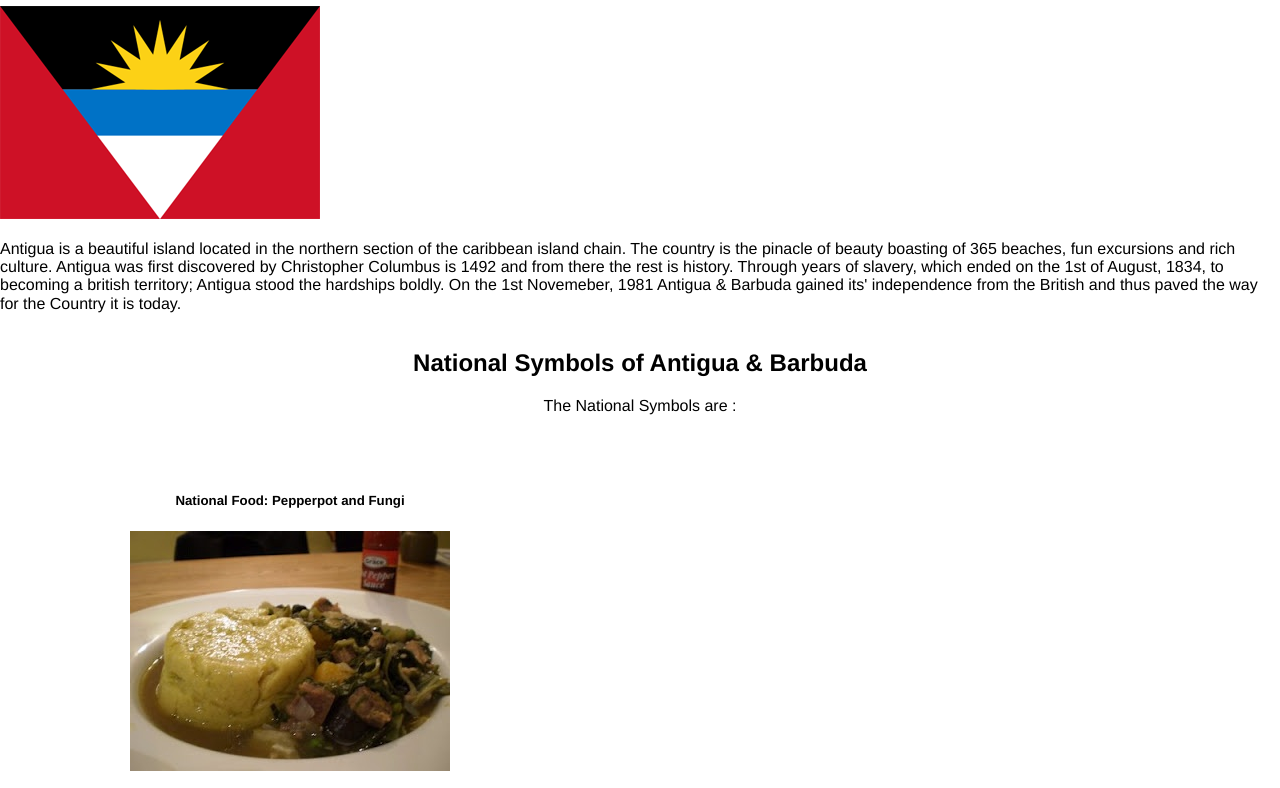
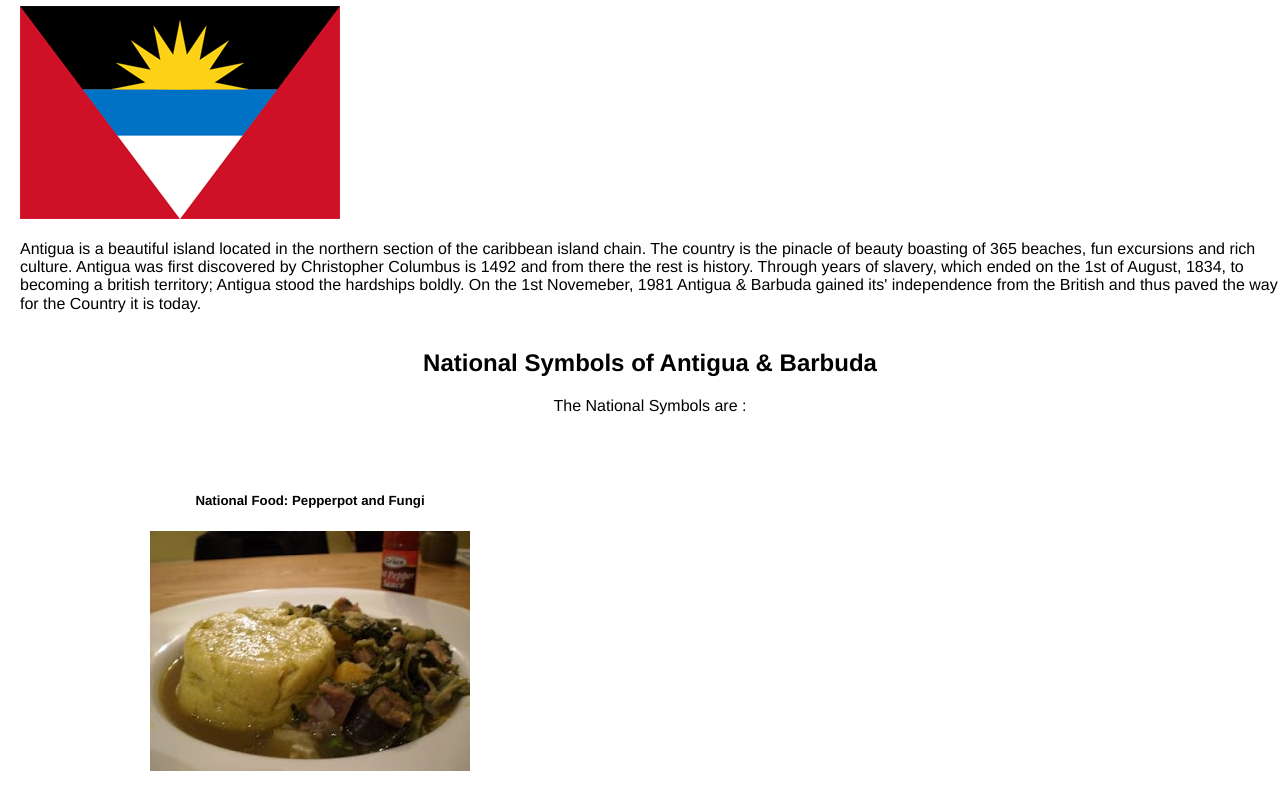
Before and after one commit to lbenjamin17/Project_2, a plain HTML site: page index.html in a window 1280 px wide. Shown: the part 137-925 px from the top of the page. Drawn offline with Linux system fonts and the light colour scheme.

Commit message:
minor changes

```diff
--- a/index.html
+++ b/index.html
@@ -19,7 +19,7 @@
 	 </nav>
 
     </header>
-
+ <div class="container">
     <section>
       <h1>About My Island Antigua &amp; Barbuda</h1>
       <img src="media/Flag_of_Antigua_and_Barbuda.png" alt="Flag of Antigua and Barbuda">
@@ -35,7 +35,7 @@
 
         <h5>National Food: Pepperpot and Fungi</h5>
 		<img src="media/pepperpot.jpg" alt="National Food">
-      <p>Pepperpot is a dish that comprises of cooked spinach mixed with pickled pig and chicken. Fungi (FOON-GI) is cornmeal that has water added and is churned to produce a hard cake texture.</p>
+        <p>Pepperpot is a dish that comprises of cooked spinach mixed with pickled pig and chicken. Fungi (FOON-GI) is cornmeal that has water added and is churned to produce a hard cake texture.</p>
 
         <h5>National Fruit: Antigua Black Pineapple</h5>
 		<img src="media/blackpineapple.jpg" alt="Antigua black pineapple">
@@ -71,6 +71,7 @@
       <li>Queen Show</li>
     </ul>
   </section>
+  </div>
     <footer>
       &copy; Copyrighted. All Rights Reserved. Done By: Lestisha Benjamin. 2017
     </footer>
--- a/style.css
+++ b/style.css
@@ -522,7 +522,7 @@ list-style:none;
 }
 
 .container {
-	margin-left:10px;
+	margin-left:20px;
 
 }
 
```
Also changed, not shown: food.html (+3 -2 lines).
